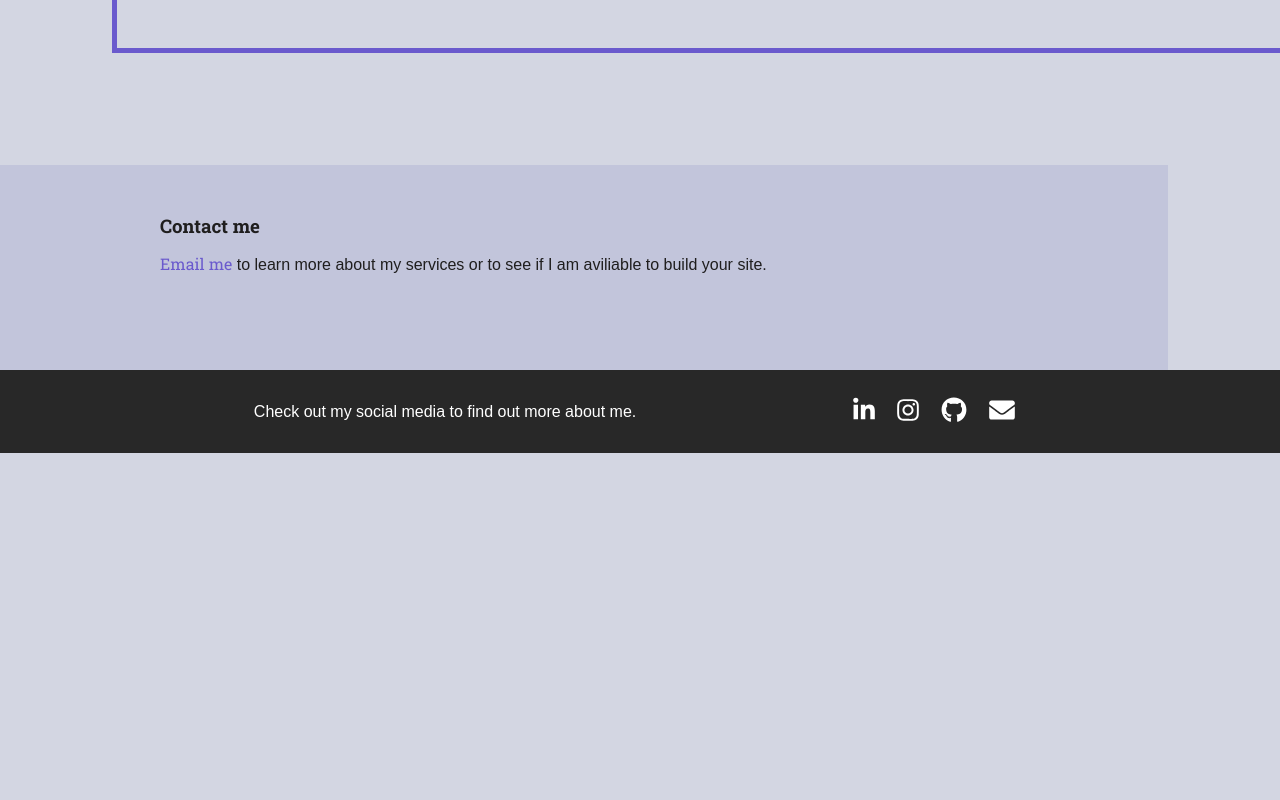
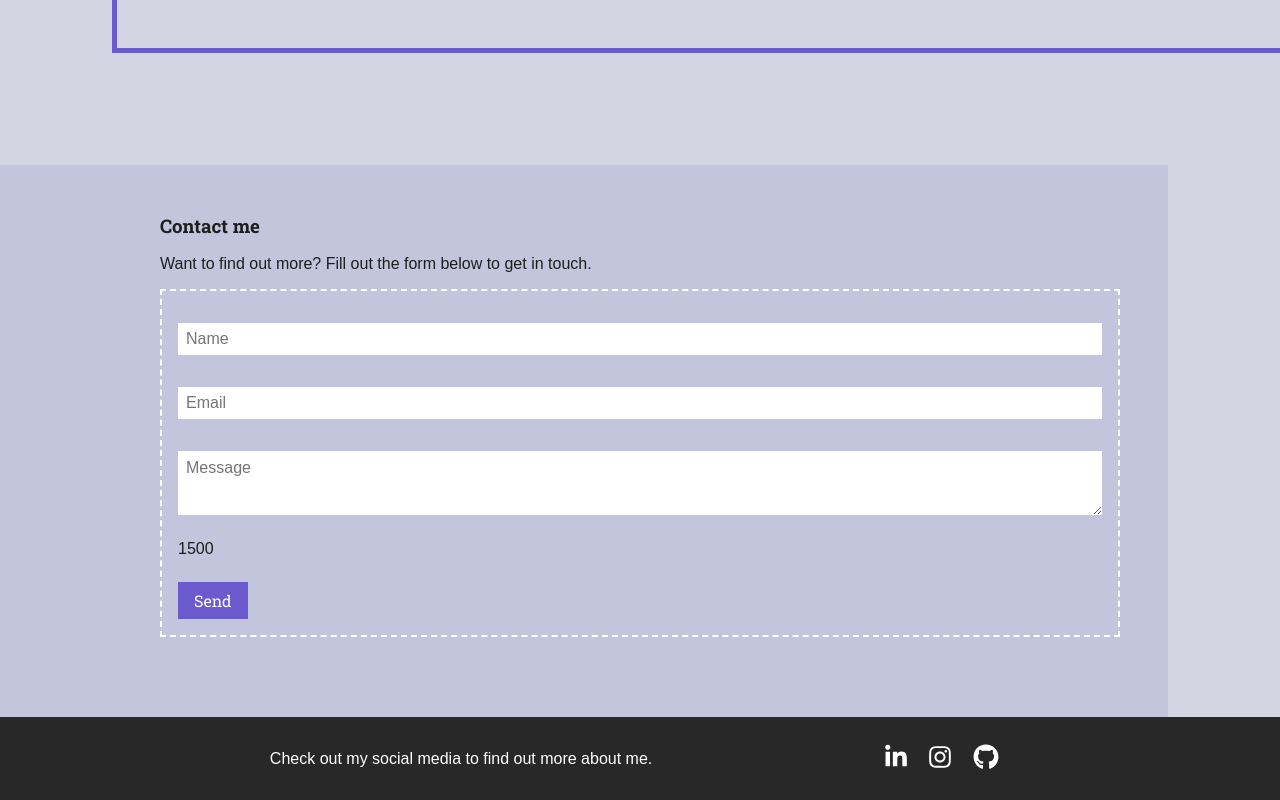
Before and after one commit to KayConceicao/Kayla-c, a React (Create React App) app: page / in a window 1280 px wide. Shown: the part 1337-2137 px from the top of the page. Before the commit the page ends 1790 px from the top, so only its background shows below. Built offline with nearby package versions, Linux system fonts and the light colour scheme.

Commit message:
contact form added

```diff
--- a/package.json
+++ b/package.json
@@ -11,11 +11,13 @@
     "@testing-library/jest-dom": "^5.11.9",
     "@testing-library/react": "^11.2.3",
     "@testing-library/user-event": "^12.6.2",
+    "emailjs-com": "^3.1.0",
     "framer-motion": "^3.2.2-rc.1",
     "node-sass": "^4.14.1",
     "nvm": "0.0.4",
     "react": "^17.0.1",
     "react-dom": "^17.0.1",
+    "react-hook-form": "^7.9.0",
     "react-intersection-observer": "^8.31.0",
     "react-router-dom": "^5.2.0",
     "react-scripts": "4.0.1",
--- a/src/Components/Footer.js
+++ b/src/Components/Footer.js
@@ -1,16 +1,12 @@
 import React from "react";
 import { Link } from 'react-router-dom';
-import EmailLink from "./EmailLink";
 
 
 // Icons
 import { FontAwesomeIcon } from "@fortawesome/react-fontawesome";
 import { faLinkedinIn, faInstagram, faGithub } from "@fortawesome/free-brands-svg-icons";
-import { faEnvelope } from "@fortawesome/free-solid-svg-icons";
 
 const Footer = () => {
-
-
 
   return (
     <div className="mainFooter">
@@ -20,7 +16,6 @@ const Footer = () => {
         <Link to={{pathname: "http://www.linkedin.com/in/kayla-conceicao-081813107"}} target="_blank"><FontAwesomeIcon className="contactIcon" icon={faLinkedinIn} /></Link>
         <Link to={{pathname: "https://www.instagram.com/kk_lah97/"}} target="_blank"><FontAwesomeIcon className="contactIcon" icon={faInstagram} /></Link>
         <Link to={{pathname: "https://github.com/KayConceicao"}} target="_blank"><FontAwesomeIcon className="contactIcon" icon={faGithub} /></Link>
-        <EmailLink label={[<FontAwesomeIcon className='contactIcon' icon={faEnvelope} />]} />
       </div>
     </div>
   );
--- a/src/Pages/Contact.js
+++ b/src/Pages/Contact.js
@@ -1,11 +1,78 @@
-import React from "react";
-import EmailLink from "../Components/EmailLink";
+import React, {useState} from "react";
+import { useForm } from "react-hook-form";
+import{ init, sendForm } from "emailjs-com";
+init("user_CYgU2VqH715rOw1BOp8oP");
 
 const Contact = () => {
+  const [contactNumber, setContactNumber] = useState("000000");
+  const [statusMessage, setStatusMessage] = useState("Message");
+
+  const generateContactNumber = () => {
+    const numStr = "000000" + (Math.random() * 1000000 | 0);
+    setContactNumber(numStr.substring(numStr.length - 6));
+  }
+
+  const { register, handleSubmit, watch, formState: { errors } } = useForm();
+
+  const onSubmit = (data) => {
+    const statusMessage = document.querySelector('.status-message');
+    const form = document.querySelector('#contact-form');
+    generateContactNumber();
+    sendForm('default_service', 'template_8ydi7a', '#contact-form')
+      .then(function(response) {
+        console.log('SUCCESS!', response.status, response.text);
+        form.reset();
+        setStatusMessage("Sent!");
+        statusMessage.className = "status-message success";
+        setTimeout(()=> {
+          statusMessage.className = 'status-message'
+        }, 5000)
+      }, function(error) {
+        console.log('FAILED...', error);
+        setStatusMessage("Failed to send message! Please try again later.");
+        statusMessage.className = "status-message failure";
+        setTimeout(()=> {
+          statusMessage.className = 'status-message'
+        }, 5000)
+      });
+  }
+
+  const message = watch('message') || "";
+  const messageCharsLeft = 1500 - message.length;
+
   return (
     <div className="contact">
       <h3>Contact me</h3>
-      <p><EmailLink label="Email me">Email me</EmailLink> to learn more about my services or to see if I am aviliable to build your site.</p>
+      <p>Want to find out more? Fill out the form below to get in touch.</p>
+
+      <div className="form-container">
+        <form id='contact-form' onSubmit={handleSubmit(onSubmit)}>
+
+          <input type='hidden' name='contact_number' value={contactNumber} />
+
+          <div className="form-inner">
+            {errors.user_name && errors.user_name.type === "required" && ( <div role="alert">Name is required<br/></div> )}
+            <input type='text' name='user_name' placeholder='Name' maxLength='30' aria-invalid={errors.user_name ? "true" : "false"}   {...register('user_name', { required: true })}/>
+          </div>
+
+          <div className="form-inner">
+            {errors.user_email && errors.user_email.type === "required" && ( <div role="alert">Email is required<br/></div> )}
+            <input type='email' name='user_email' {...register('user_email', { required: true })} placeholder='Email' />
+          </div>
+
+          <div className="form-inner">
+            {errors.message && errors.message.type === "required" && ( <div role="alert">Name is required<br/></div> )}
+            <textarea name='message' {...register('message', { required: true })} placeholder='Message'/>
+            <p>{messageCharsLeft}</p>
+          </div>
+
+          <div className="btn-message">
+            <input className="styled-btn" type='submit' value='Send' />
+            <p className="status-message">{statusMessage}</p>
+          </div>
+        </form>
+      </div>
+
     </div>
   );
 };
--- a/src/styles/_contact.scss
+++ b/src/styles/_contact.scss
@@ -26,6 +26,60 @@
 
   }
 
+  .form-container {
+    padding: 1rem;
+    border: dashed 2px #fff;
+  }
+
+  .form-inner {
+    padding: 0.5rem 0;
+    display: flex;
+    flex-flow: column;
+
+    input{
+      height: 2rem;
+    }
+
+    textArea {
+      height: 4rem;
+      resize: vertical;
+    }
+
+    textArea,
+    input {
+      font-family: arial;
+      border: none;
+      margin: 0.5rem 0;
+      padding: 0.5rem;
+      font-size: 1rem;
+    }
+
+    div[role='alert'] {
+      color: red;
+      margin-top: 1em;
+    }
+  }
+
+  .btn-message {
+    display: flex;
+    flex-flow: row;
+
+    .status-message {
+      display: none;
+      padding: 0 1rem;
+    }
+    .success {
+      display: block;
+      color: green;
+    }
+
+    .failure {
+      display: block;
+      color: red;
+    }
+  }
+
+
   @media only screen and (min-width: 760px) {
   padding: 3rem;
   padding-bottom: 5rem;
--- a/src/styles/app.scss
+++ b/src/styles/app.scss
@@ -10,18 +10,17 @@
 .styled-btn {
   font-size: 1rem;
   cursor: pointer;
-  padding: 0.5rem 0;
-  background-color: transparent;
-  border: transparent;
-  border-bottom: 4px solid #6A5ACD;
-  color: #6A5ACD;
+  padding: 0.5rem 1rem;
+  background-color: #6A5ACD;
+  color: #fff;
   transition: all 0.5s ease;
   font-family: 'Roboto Slab';
-  text-transform: uppercase;
   text-decoration: none;
+  border: none;
+
   &:hover {
-    border-bottom: 4px solid #6A5ACD;
-    color: #6A5ACD;
+    color: #000;
+    background-color: #fff;
   }
 }
 
```
Also changed, not shown: 2 other files (tests, documents, lock files or other folders).
